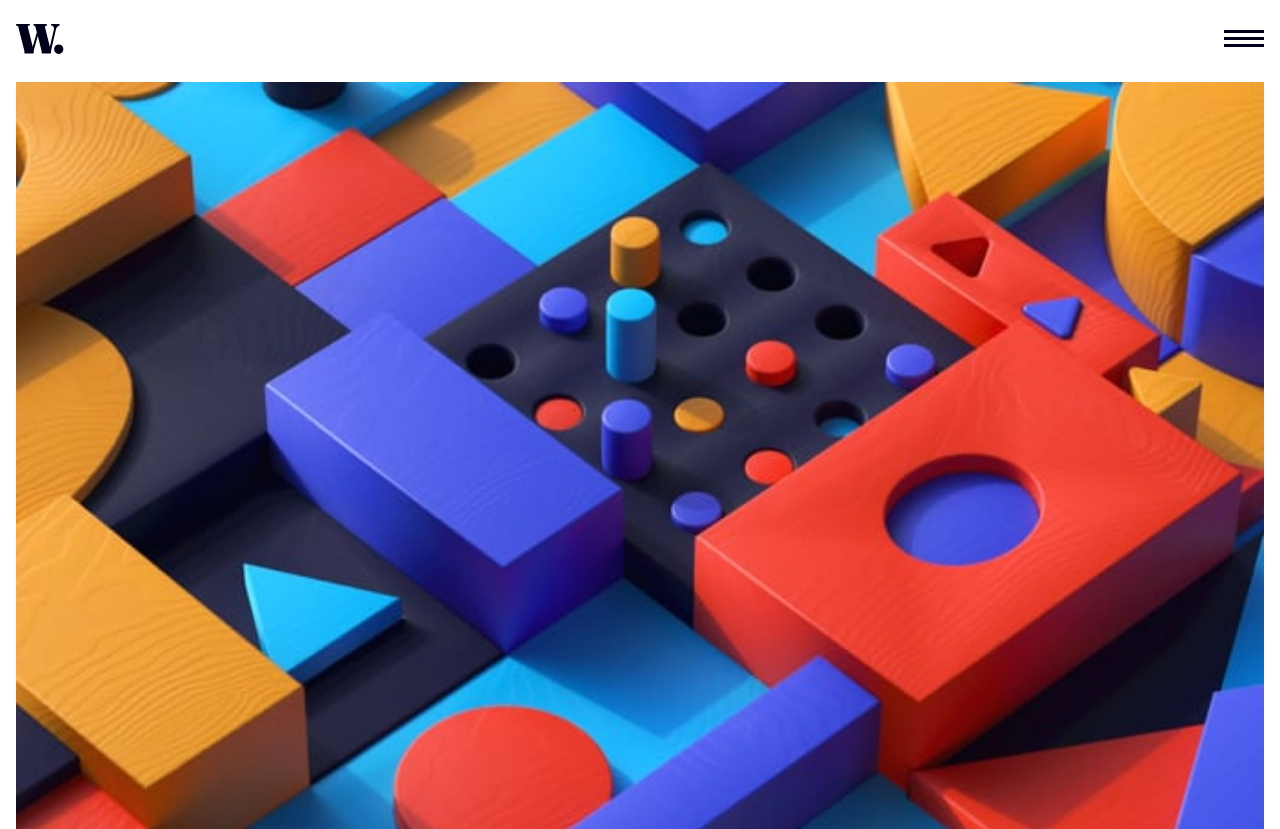
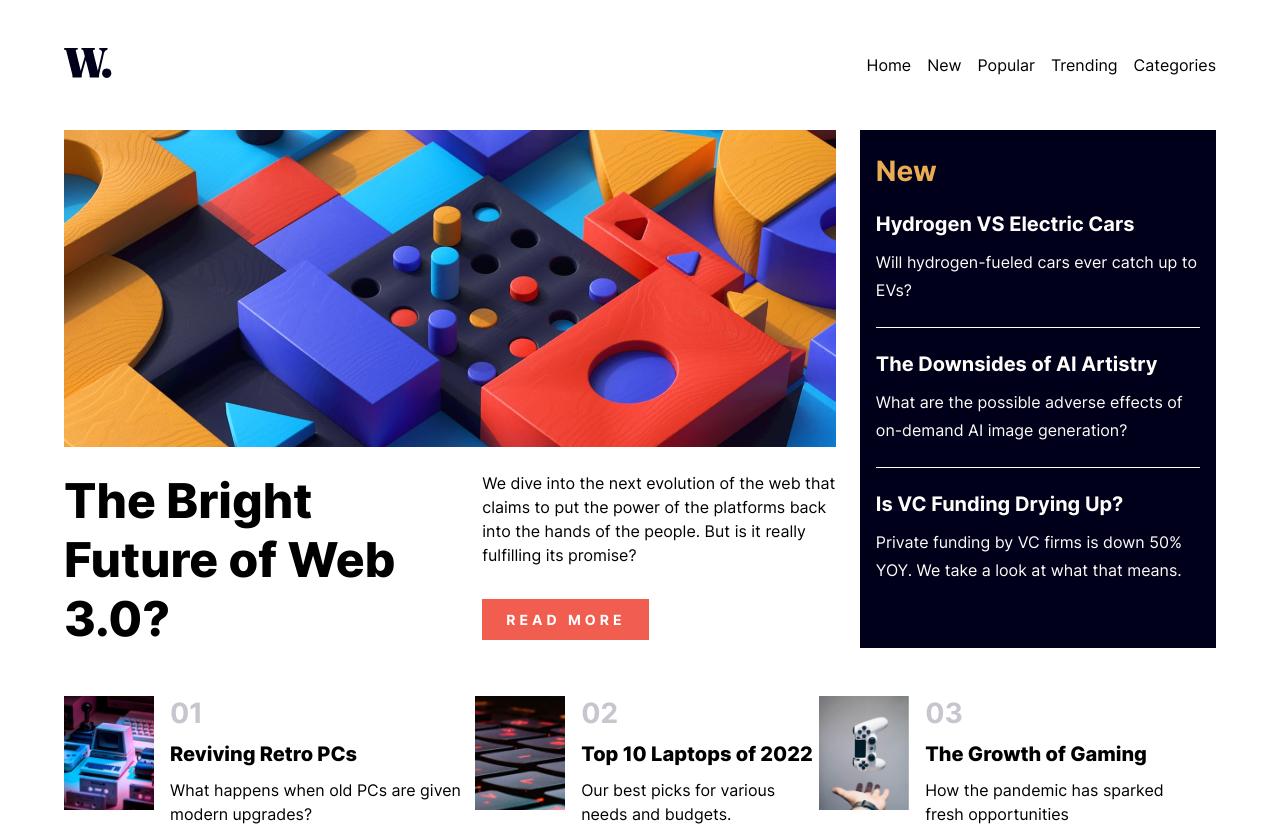
Before and after one commit to jduong09/newsHomepage, a plain HTML site: page index.html in a window 1280 px wide. Shown: the top 829 px of the page. Drawn offline with Linux system fonts and the light colour scheme.

Commit message:
Finished desktop media queries.

```diff
--- a/assets/css/styles.css
+++ b/assets/css/styles.css
@@ -209,3 +209,135 @@ h2 {
 .item-top-article > div > div {
   line-height: 1.5rem;
 }
+
+@media (min-width: 576px) {
+  nav {
+    width: 30%;
+    left: 70%;
+  }
+}
+
+@media (min-width: 767px) {
+  nav {
+    position: initial;
+    left: initial;
+    top: initial;
+    z-index: initial;
+    padding: initial;
+    width: auto;
+  }
+
+  .list-menu {
+    margin-top: 0;
+    display: flex;
+  }
+
+  .list-menu > li {
+    margin: 0 0 0 1rem;
+  }
+
+  main {
+    display: grid;
+    grid-template-rows: auto auto auto;
+    grid-template-columns: repeat(3, auto);
+  }
+
+  #img-hero {
+    grid-row: 1 / 2;
+    grid-column: 1 / 3;
+    content: url('../images/image-web-3-desktop.jpg');
+    margin-bottom: 0;
+  }
+
+  .div-hero {
+    grid-row: 2 / 3;
+    grid-column: 1 / 3;
+  }
+
+  .div-new-articles {
+    margin: 0;
+    grid-row: 1 / 3;
+    grid-column: 3 / 4;
+    margin-left: 1rem;
+  }
+
+  .div-top-articles {
+    grid-row: 3 / 4;
+    grid-column: 1 / 4;
+  }
+}
+
+@media (min-width: 922px) {
+  header {
+    padding: 3rem 4rem 3rem 4rem;
+  }
+
+  main {
+    padding: 0 4rem 1rem 4rem;
+    grid-template-rows: auto auto auto;
+    grid-template-columns: auto auto 33%;
+  }
+
+  .div-hero {
+    margin-top: 1.5rem;
+    display: grid;
+    grid-template-columns: auto auto;
+    grid-template-rows: auto min-content;
+    gap: 0 1rem;
+  }
+
+  .div-hero > h2 {
+    grid-column: 1 / 2;
+    grid-row: 1 / 3;
+    font-size: 3rem;
+  }
+
+  .div-hero > div {
+    margin: 0 0 1.5rem 0;
+    grid-column: 2 / 3;
+    grid-row: 1 / 2;
+  }
+
+  .div-hero > .btn-cta {
+    grid-column: 2 / 3;
+    grid-row: 2 / 3;
+    width: fit-content;
+    height: fit-content;
+  }
+
+  .div-new-articles {
+    margin-left: 1.5rem;
+  }
+
+  .list-top-articles {
+    display: flex;
+    margin-right: 1.5rem;
+  }
+
+  .img-top-article {
+    width: 90px;
+    height: fit-content;
+  }
+}
+
+@media (min-width: 1400px) {
+  header {
+    padding: 3rem 9rem 3rem 9rem;
+  }
+
+  .list-menu > li {
+    margin: 0 0 0 1.5rem;
+  }
+
+  main {
+    padding: 0 9rem;
+  }
+
+  .item-top-article > div > span {
+    margin-bottom: .25rem;
+  }
+
+  .item-top-article > div > h4 {
+    margin-bottom: .25rem;
+  }
+}
--- a/assets/js/menu.js
+++ b/assets/js/menu.js
@@ -17,4 +17,30 @@ document.addEventListener('DOMContentLoaded', () => {
     nav.classList.add('hide');
     bgOverlay.classList.add('hide');
   });
+
+  if (innerWidth >= 767) {
+    iconMenuOpen.classList.add('hide');
+    iconMenuClose.classList.add('hide');
+    nav.classList.remove('hide');
+    bgOverlay.classList.add('hide');
+  } else {
+    iconMenuOpen.classList.remove('hide');
+    iconMenuClose.classList.add('hide');
+    nav.classList.add('hide');
+    bgOverlay.classList.add('hide');
+  }
+
+  window.addEventListener('resize', () => {
+    if (innerWidth >= 767) {
+      iconMenuOpen.classList.add('hide');
+      iconMenuClose.classList.add('hide');
+      nav.classList.remove('hide');
+      bgOverlay.classList.add('hide');
+    } else {
+      iconMenuOpen.classList.remove('hide');
+      iconMenuClose.classList.add('hide');
+      nav.classList.add('hide');
+      bgOverlay.classList.add('hide');
+    }
+  })
 });
```
